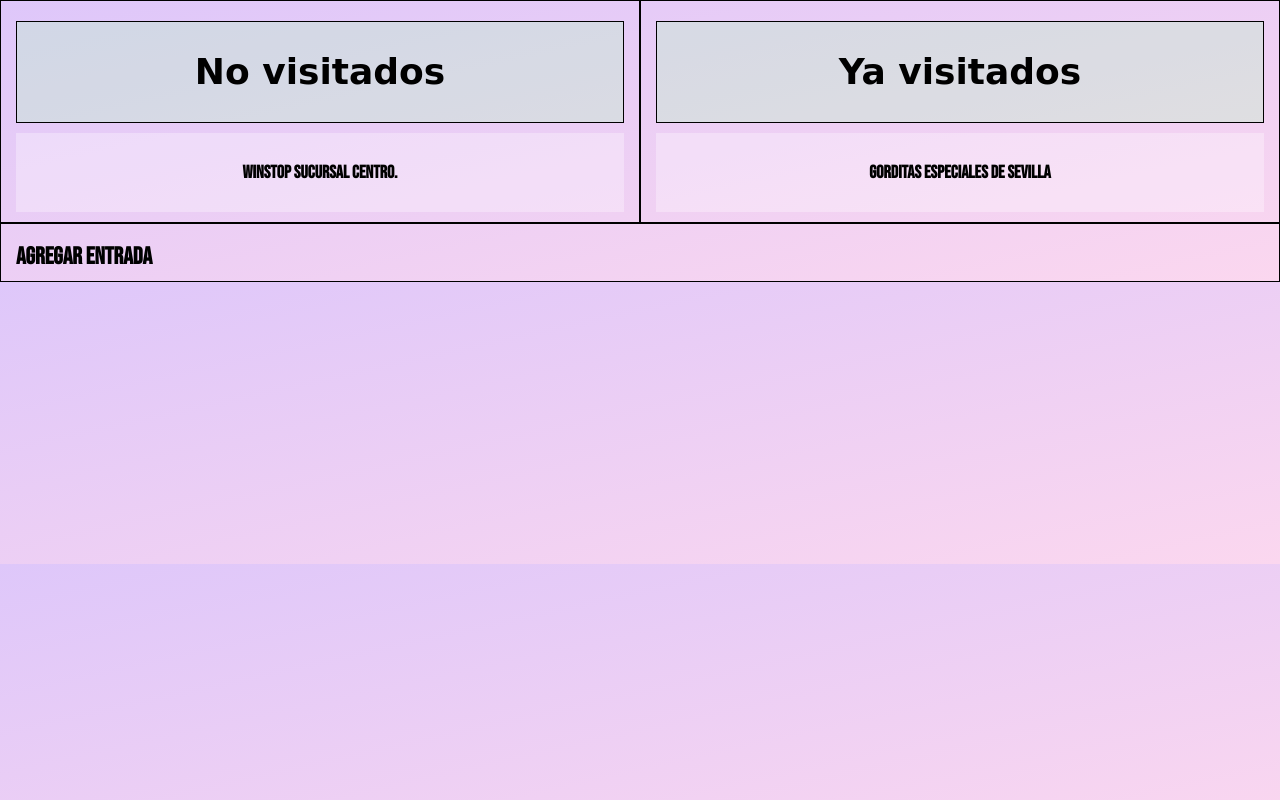
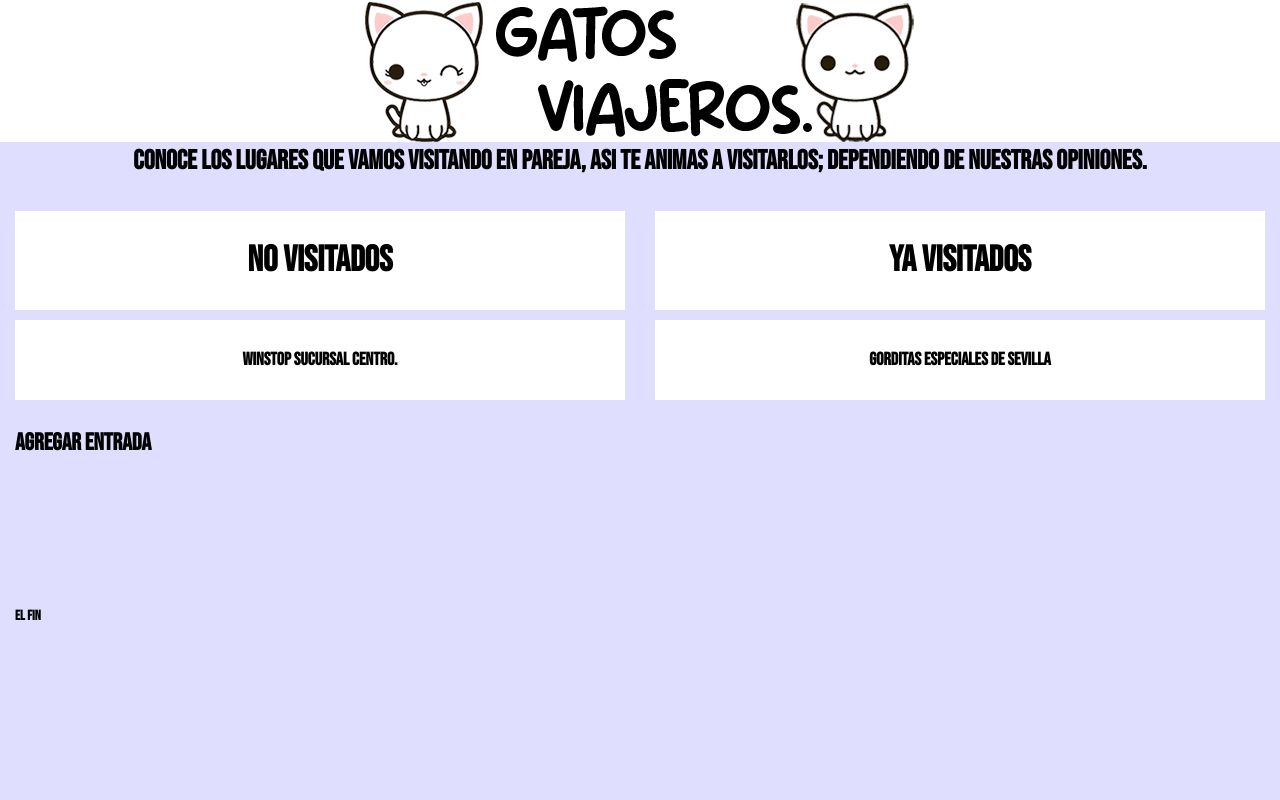
Before and after one commit to Axel164ful/Tienda, a Django app: page /citas/ in a window 1280 px wide. Run offline with Django 3.2, Linux system fonts and the light colour scheme; data comes from the database, SQL or seed files in the repository; both versions use the stored data as it was after the commit; some libraries are stand-ins or nearby versions.

Commit message:
estilos1

```diff
--- a/citas/static/citas/1.css
+++ b/citas/static/citas/sas.css
@@ -1,8 +1,22 @@
-[class*= "col-"]{
+/*[class*= "col-"]{
 	float:left;
 	border:1px solid black;
 	padding:auto;
+}*/
+#logo{
+	  margin: 0 auto;
+
 }
+
+#header{
+	background-color: white;
+	z-index: 3;
+}
+
+#descripcion{
+	font-size: 27px;
+}
+
 
 a:hover{
 
@@ -23,12 +37,13 @@ a:hover{
 }
 
 #titu{
-	background-color: rgba(175, 247, 184, 0.3);
+
 
 	padding-top:30px;
 	padding-bottom: 30px;
-	border:1px solid black;
-	font-family: 'Sansita Swashed', cursive;
+	background-color: white;
+	/*border:1px solid black;*/
+
 }
 
 #titu2{
@@ -38,19 +53,26 @@ a:hover{
 	}
 
 #seleccion{
-	background-color: rgba(255, 255, 255, 0.3);
+	background-color: white;
+
+	/* rgba(255, 255, 255, 0.3);*/
 	padding-top: 30px;
 	padding-bottom: 30px;
 }
 
 #cuerpo{
 
+	background-color: #dfdeff  ;
 
-	background: linear-gradient(to bottom right,  #dec7fa,   #fbd7ef   );
+	/* background: linear-gradient(to bottom right,  #dec7fa,   #fbd7ef   );*/
+
 						/*primero morado luego azul*/
 
 }
 
+#medio{
+	background-color: white;
+}
 
 #vineta{
 	 background:  rgba( 250, 250, 250
--- a/citas/templates/citas/base.html
+++ b/citas/templates/citas/base.html
@@ -2,9 +2,9 @@
 <!DOCTYPE html>
  <html>
    <head>
-    <title>LISTA DE CITAS</title>
+    <title>Gatos, viajeros.</title>
 
-      <link rel="stylesheet" type="text/css" href="{% static 'citas/1.css' %}">
+      <link rel="stylesheet" type="text/css" href="{% static 'citas/sas.css' %}">
 
 
        <!--Sitio con la fuente-->
@@ -25,7 +25,16 @@
 	<div class="container-fluid">
 
 
+      <div class="row" id="header">
+        <div class="col-lg-12 col-md-12 col-sm-12 col-xs-12">
 
+
+                <img src= "{% static 'citas/imagen/Logo_gatos.png'%}" class="img-responsive" id="logo">
+
+
+
+        </div>
+     </div>
 
          {% block content %}
 
@@ -33,9 +42,26 @@
 
 
          {% endblock %}
+
+
+         <br>
+         <br>
+         <br>
+         <br>
+         <br>
+         <br>
+         <br>
+      <div class="row" >
+        <div class="col-lg-12 col-md-12 col-sm-12 col-xs-12">
+
+          <p>el fin</p>
+        </div>
+      </div>
+
+
   </div>
 <style >
-  h1,h2, h3, h4, h5, a{
+  h1,h2, h3, h4, h5, a, p{
     font-family: 'Bebas Neue', cursive;
     color: black;
     font-weight: bolder;
--- a/citas/templates/citas/index.html
+++ b/citas/templates/citas/index.html
@@ -1,6 +1,7 @@
 {% extends 'citas/base.html' %}
 
 {% block content %}
+{% load static %}
 
 
 
@@ -13,9 +14,18 @@
    	{% endif %}
 
 
+    <div class="row" >
+        <div class="col-lg-12 col-md-12 col-sm-12 col-xs-12" >
+            <p class="text-center" id="descripcion">Conoce los lugares que vamos visitando en pareja, asi te animas a visitarlos; dependiendo de nuestras opiniones.</p>
+        </div>
+
+    </div>
+
 
     <div class="row" >
 		<div class="col-lg-6 col-md-6 col-sm-12 col-xs-12" >
+
+
 			<h1 class="text-center" id = "titu">No visitados</h1>
 
     		{% for titulo in titulos_lugar %}
```
Also changed, not shown: citas/static/citas/imagen/Logo_gatos.png (added), db.sqlite3.
